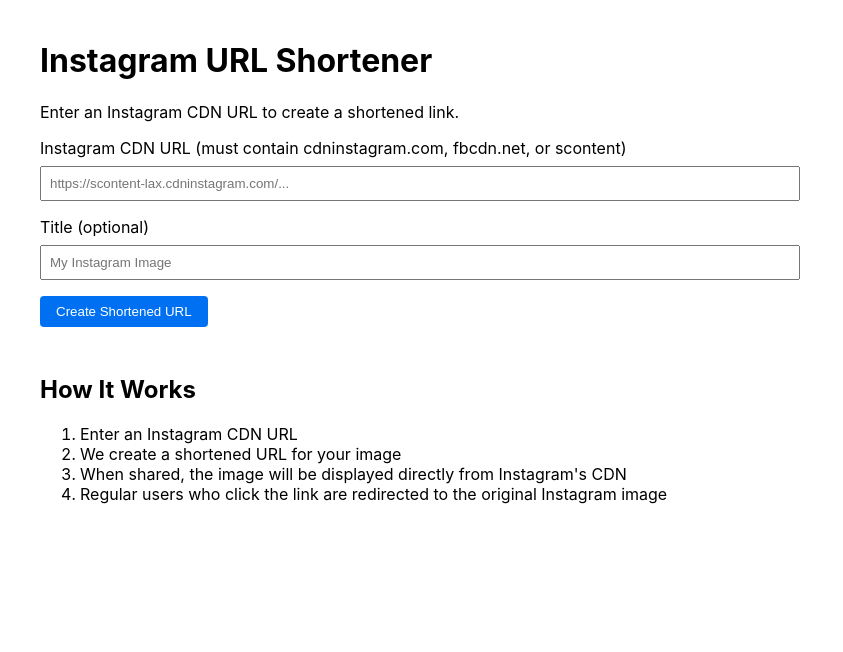
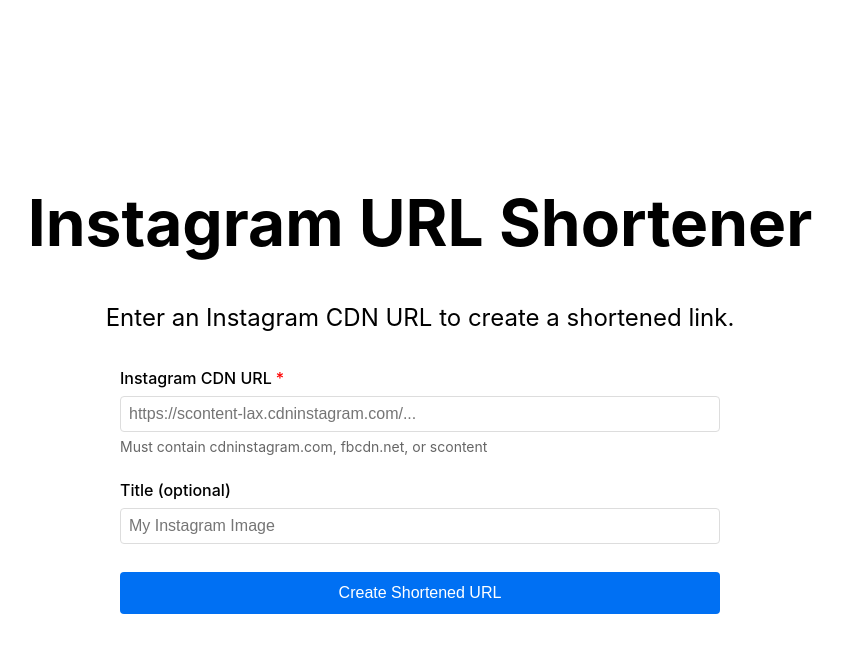
Before and after one commit to chabubakarshab/urlshort, a Next.js app: page /create in a window 1280 px wide. Shown: the top 652 px of the page, without its empty margins (220-1063 px from the left). Built offline with nearby package versions, Linux system fonts and the light colour scheme.

Commit message:
Update create.js

```diff
--- a/pages/create.js
+++ b/pages/create.js
@@ -23,13 +23,13 @@
         body: JSON.stringify({ url, title }),
       });
 
-      const data = await response.json();
+      const result = await response.json();
 
-      if (!response.ok) {
-        throw new Error(data.error || 'Something went wrong');
+      if (!result.success) {
+        throw new Error(result.error || 'Something went wrong');
       }
 
-      setResult(data);
+      setResult(result.data);
     } catch (err) {
       setError(err.message);
     } finally {
@@ -38,19 +38,21 @@
   };
 
   return (
-    <div className="container">
+    <div style={styles.container}>
       <Head>
         <title>Instagram URL Shortener</title>
-        <meta name="description" content="Create a shortened URL for Instagram images" />
+        <meta name="description" content="Create shortened URLs for Instagram images" />
       </Head>
 
-      <h1>Instagram URL Shortener</h1>
-      <p>Enter an Instagram CDN URL to create a shortened link.</p>
+      <main style={styles.main}>
+        <h1 style={styles.title}>Instagram URL Shortener</h1>
+        <p style={styles.description}>Enter an Instagram CDN URL to create a shortened link.</p>
 
-      <form onSubmit={handleSubmit} style={{ marginBottom: '2rem' }}>
-        <div style={{ marginBottom: '1rem' }}>
-          <label htmlFor="url" style={{ display: 'block', marginBottom: '0.5rem' }}>
-            Instagram CDN URL (must contain cdninstagram.com, fbcdn.net, or scontent)
+        <form onSubmit={handleSubmit} style={styles.form}>
+          <div style={styles.formGroup}>
+            <label htmlFor="url" style={styles.label}>
+              Instagram CDN URL
+              <span style={styles.required}>*</span>
             </label>
             <input
               type="url"
@@ -58,13 +60,14 @@
               value={url}
               onChange={(e) => setUrl(e.target.value)}
               required
-            style={{ width: '100%', padding: '0.5rem' }}
+              style={styles.input}
               placeholder="https://scontent-lax.cdninstagram.com/..."
             />
+            <small style={styles.hint}>Must contain cdninstagram.com, fbcdn.net, or scontent</small>
           </div>
 
-        <div style={{ marginBottom: '1rem' }}>
-          <label htmlFor="title" style={{ display: 'block', marginBottom: '0.5rem' }}>
+          <div style={styles.formGroup}>
+            <label htmlFor="title" style={styles.label}>
               Title (optional)
             </label>
             <input
@@ -72,7 +75,7 @@
               id="title"
               value={title}
               onChange={(e) => setTitle(e.target.value)}
-            style={{ width: '100%', padding: '0.5rem' }}
+              style={styles.input}
               placeholder="My Instagram Image"
             />
           </div>
@@ -81,13 +84,8 @@
             type="submit"
             disabled={loading}
             style={{
-            padding: '0.5rem 1rem',
-            backgroundColor: '#0070f3',
-            color: 'white',
-            border: 'none',
-            borderRadius: '4px',
-            cursor: loading ? 'not-allowed' : 'pointer',
-            opacity: loading ? 0.7 : 1
+              ...styles.button,
+              ...(loading ? styles.buttonDisabled : {})
             }}
           >
             {loading ? 'Creating...' : 'Create Shortened URL'}
@@ -95,57 +93,183 @@
         </form>
 
         {error && (
-        <div style={{ color: 'red', marginBottom: '1rem' }}>
+          <div style={styles.error}>
             Error: {error}
           </div>
         )}
 
         {result && (
-        <div style={{ marginTop: '2rem' }}>
-          <h2>Shortened URL Created!</h2>
-          <p>
-            <strong>Short URL:</strong>{' '}
-            <a href={result.shortUrl} target="_blank" rel="noopener noreferrer">
+          <div style={styles.result}>
+            <h2 style={styles.resultTitle}>Shortened URL Created!</h2>
+            <div style={styles.resultGroup}>
+              <label style={styles.resultLabel}>Short URL:</label>
+              <div style={styles.resultValue}>
+                <a
+                  href={result.shortUrl}
+                  target="_blank"
+                  rel="noopener noreferrer"
+                  style={styles.link}
+                >
                   {result.shortUrl}
                 </a>
-          </p>
-          <p>
-            <strong>Original URL:</strong>{' '}
-            <a href={result.originalUrl} target="_blank" rel="noopener noreferrer">
-              {result.originalUrl.substring(0, 50)}...
-            </a>
-          </p>
-          <p>
                 <button
                   onClick={() => {
                     navigator.clipboard.writeText(result.shortUrl);
                     alert('URL copied to clipboard!');
                   }}
-              style={{
-                padding: '0.5rem 1rem',
+                  style={styles.copyButton}
+                >
+                  Copy
+                </button>
+              </div>
+            </div>
+
+            <div style={styles.resultGroup}>
+              <label style={styles.resultLabel}>Original URL:</label>
+              <div style={styles.resultValue}>
+                <a
+                  href={result.originalUrl}
+                  target="_blank"
+                  rel="noopener noreferrer"
+                  style={styles.link}
+                >
+                  {result.originalUrl.substring(0, 50)}...
+                </a>
+              </div>
+            </div>
+          </div>
+        )}
+      </main>
+    </div>
+  );
+}
+
+const styles = {
+  container: {
+    minHeight: '100vh',
+    padding: '0 0.5rem',
+    display: 'flex',
+    flexDirection: 'column',
+    justifyContent: 'center',
+    alignItems: 'center',
+    fontFamily: '-apple-system, BlinkMacSystemFont, Segoe UI, Roboto, Oxygen, Ubuntu, Cantarell, Fira Sans, Droid Sans, Helvetica Neue, sans-serif',
+  },
+  main: {
+    padding: '5rem 0',
+    flex: 1,
+    display: 'flex',
+    flexDirection: 'column',
+    justifyContent: 'center',
+    alignItems: 'center',
+    width: '100%',
+    maxWidth: '800px',
+  },
+  title: {
+    margin: 0,
+    lineHeight: 1.15,
+    fontSize: '4rem',
+    textAlign: 'center',
+    marginBottom: '1rem',
+  },
+  description: {
+    textAlign: 'center',
+    lineHeight: 1.5,
+    fontSize: '1.5rem',
+    marginBottom: '2rem',
+  },
+  form: {
+    width: '100%',
+    maxWidth: '600px',
+  },
+  formGroup: {
+    marginBottom: '1.5rem',
+  },
+  label: {
+    display: 'block',
+    marginBottom: '0.5rem',
+    fontWeight: 500,
+  },
+  required: {
+    color: '#ff0000',
+    marginLeft: '0.25rem',
+  },
+  input: {
+    width: '100%',
+    padding: '0.5rem',
+    fontSize: '1rem',
+    border: '1px solid #ddd',
+    borderRadius: '4px',
+    marginBottom: '0.25rem',
+  },
+  hint: {
+    color: '#666',
+    fontSize: '0.875rem',
+  },
+  button: {
+    backgroundColor: '#0070f3',
+    color: 'white',
+    border: 'none',
+    borderRadius: '4px',
+    padding: '0.75rem 1.5rem',
+    fontSize: '1rem',
+    fontWeight: 500,
+    cursor: 'pointer',
+    width: '100%',
+    transition: 'background-color 0.2s',
+  },
+  buttonDisabled: {
+    backgroundColor: '#ccc',
+    cursor: 'not-allowed',
+  },
+  error: {
+    color: '#ff0000',
+    marginTop: '1rem',
+    padding: '1rem',
+    backgroundColor: '#fff5f5',
+    borderRadius: '4px',
+    width: '100%',
+    maxWidth: '600px',
+  },
+  result: {
+    marginTop: '2rem',
+    padding: '1.5rem',
+    backgroundColor: '#f7f7f7',
+    borderRadius: '8px',
+    width: '100%',
+    maxWidth: '600px',
+  },
+  resultTitle: {
+    margin: '0 0 1.5rem 0',
+    fontSize: '1.5rem',
+    fontWeight: 600,
+  },
+  resultGroup: {
+    marginBottom: '1rem',
+  },
+  resultLabel: {
+    display: 'block',
+    fontWeight: 500,
+    marginBottom: '0.5rem',
+  },
+  resultValue: {
+    display: 'flex',
+    alignItems: 'center',
+    gap: '1rem',
+  },
+  link: {
+    color: '#0070f3',
+    textDecoration: 'none',
+    wordBreak: 'break-all',
+    flex: 1,
+  },
+  copyButton: {
     backgroundColor: '#28a745',
     color: 'white',
     border: 'none',
     borderRadius: '4px',
+    padding: '0.5rem 1rem',
+    fontSize: '0.875rem',
     cursor: 'pointer',
-                marginTop: '1rem'
-              }}
-            >
-              Copy URL to Clipboard
-            </button>
-          </p>
-        </div>
-      )}
-
-      <div style={{ marginTop: '3rem' }}>
-        <h2>How It Works</h2>
-        <ol>
-          <li>Enter an Instagram CDN URL</li>
-          <li>We create a shortened URL for your image</li>
-          <li>When shared, the image will be displayed directly from Instagram's CDN</li>
-          <li>Regular users who click the link are redirected to the original Instagram image</li>
-        </ol>
-      </div>
-    </div>
-  );
-}
+    transition: 'background-color 0.2s',
+  },
+};
```
Lines whose indentation alone changed are shown as unchanged.
